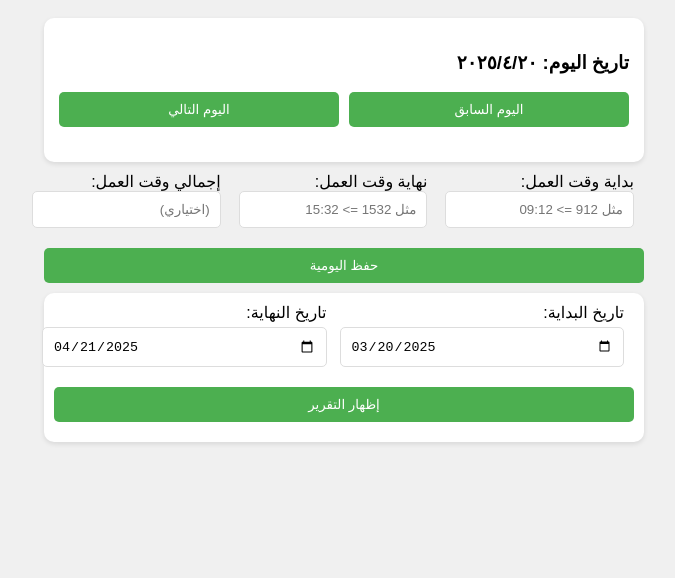
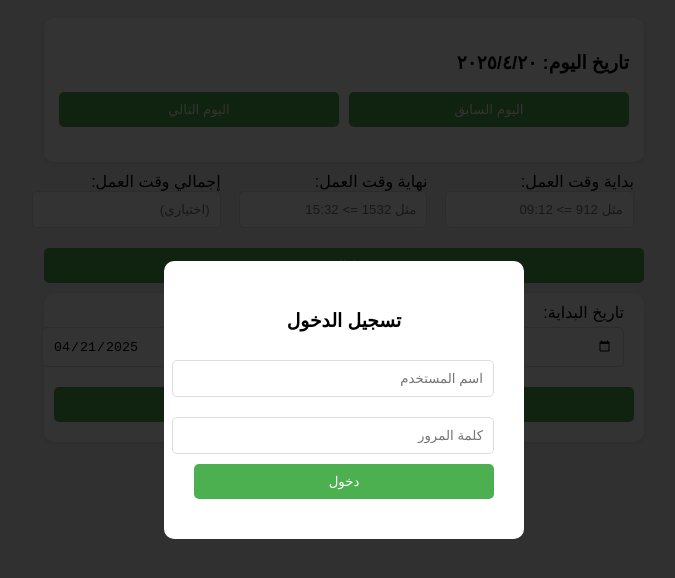
Before and after one commit to maroyod/nedalk5j34lF-ASDbh6y, a plain HTML site: page index.html in a window 1280 px wide. Shown: the whole page, without its empty margins (296-971 px from the left). Drawn offline with Linux system fonts and the light colour scheme.

Commit message:
Add files via upload

```diff
--- a/index.html
+++ b/index.html
@@ -5,6 +5,42 @@
     <meta name="viewport" content="width=device-width, initial-scale=1.0">
     <title>حساب العمل اليومي</title>
     <style>
+          /* أنماط صفحة الدخول فقط */
+          #loginWrapper {
+            position: fixed;
+            top: 0;
+            left: 0;
+            right: 0;
+            bottom: 0;
+            background: rgba(0,0,0,0.8);
+            display: flex;
+            justify-content: center;
+            align-items: center;
+            z-index: 9999;
+        }
+
+        .login-box {
+            background: white;
+            padding: 30px;
+            border-radius: 10px;
+            width: 300px;
+            text-align: center;
+        }
+
+        .login-input {
+            width: 100%;
+            padding: 10px;
+            margin: 10px 0;
+            border: 1px solid #ddd;
+        }
+
+        .login-btn {
+            background: #4CAF50;
+            color: white;
+            border: none;
+            padding: 10px 20px;
+            cursor: pointer;
+        }
         body {
             font-family: Arial, sans-serif;
             padding: 10px;
@@ -100,6 +136,16 @@
     </style>
 </head>
 <body>
+      <!-- صفحة الدخول -->
+      <div id="loginWrapper">
+        <div class="login-box">
+            <h3>تسجيل الدخول</h3>
+            <input type="text" id="username" class="login-input" placeholder="اسم المستخدم">
+            <input type="password" id="password" class="login-input" placeholder="كلمة المرور">
+            <button class="login-btn" onclick="checkLogin()">دخول</button>
+            <p id="loginError" style="color:red; display:none;">بيانات الدخول غير صحيحة!</p>
+        </div>
+    </div>
     <div class="container">
         <div class="date-section">
             <h3>تاريخ اليوم: <span id="currentDate"></span></h3>
@@ -160,6 +206,21 @@
     </div>
 
     <script>
+        function checkLogin() {
+            const username = document.getElementById('username').value;
+            const password = document.getElementById('password').value;
+
+            if(username === 'nedal' && password === 'hasan') {
+                document.getElementById('loginWrapper').style.display = 'none';
+            } else {
+                document.getElementById('loginError').style.display = 'block';
+            }
+        }
+
+        // إخفاء الموقع حتى الدخول
+        document.addEventListener('DOMContentLoaded', () => {
+            document.body.style.overflow = 'hidden';
+        });
         function fixDateToNoon(date) {
             return new Date(date.getFullYear(), date.getMonth(), date.getDate(), 12, 0, 0);
         }
```
